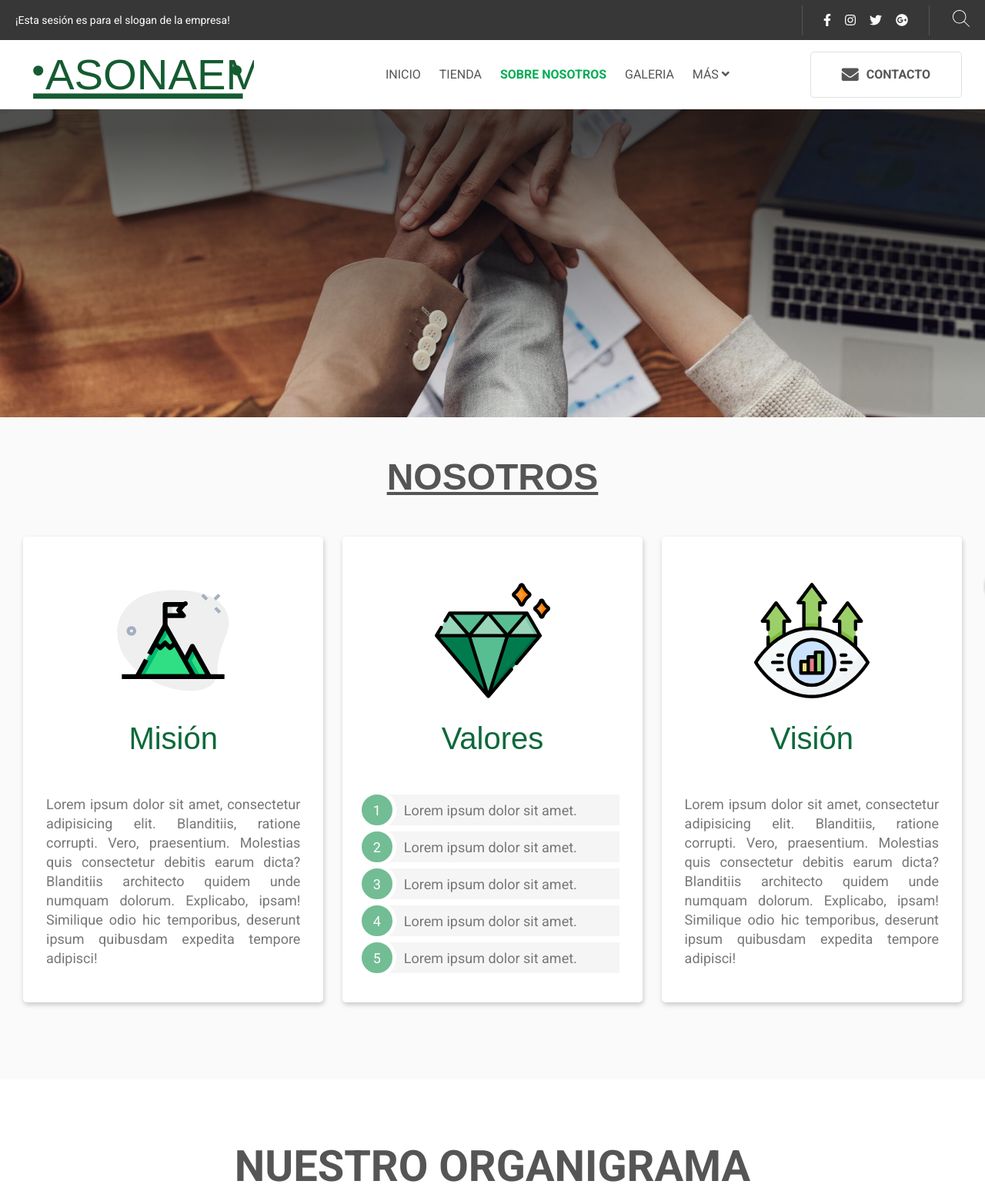
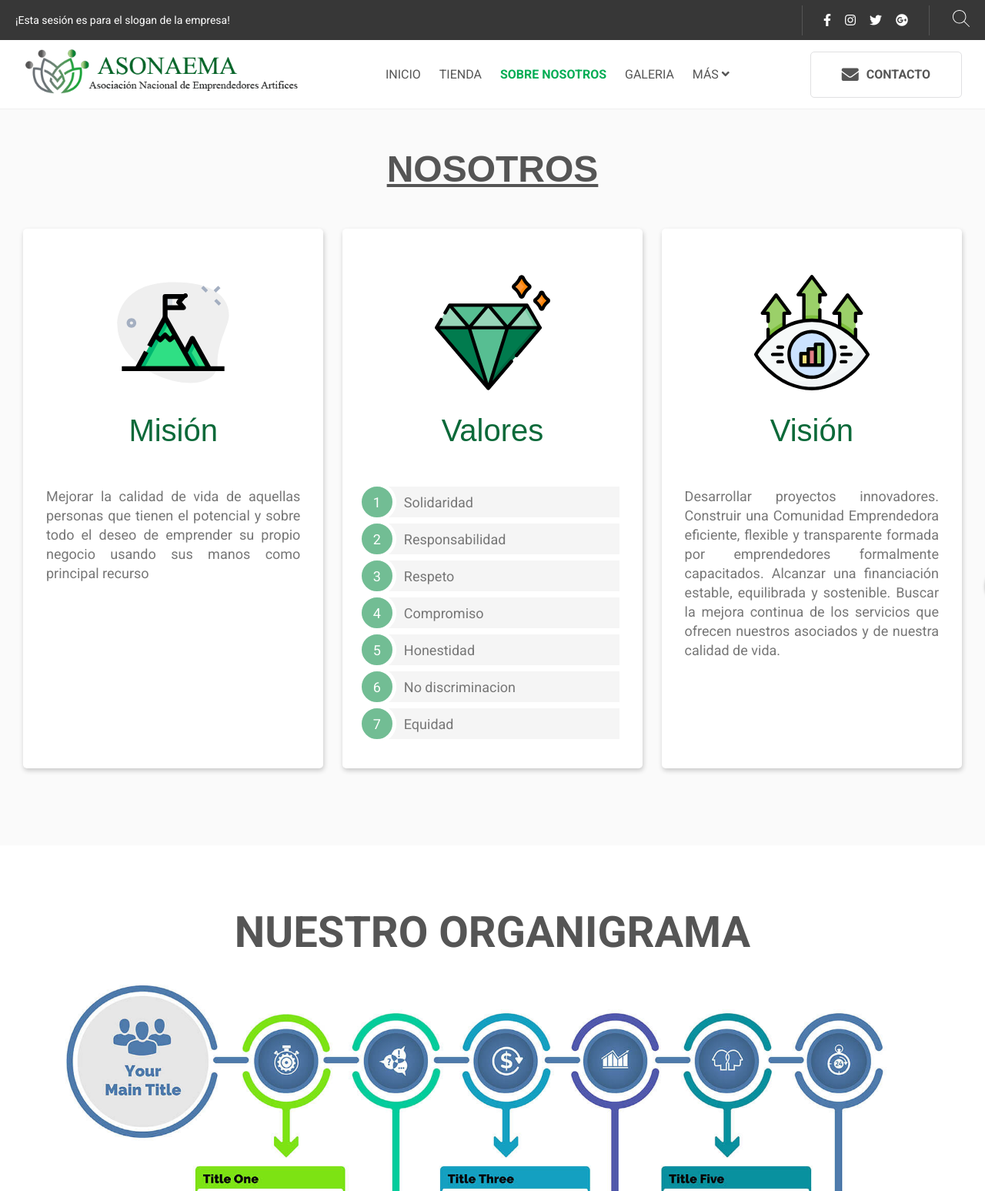
Before and after one commit to StevenBaezFernandez/asonaema, a PHP site: page /asonaema/nosotros in a window 1280 px wide. Shown: the top 1547 px of the page at 77% size. Run offline with PHP 8.4, Linux system fonts and the light colour scheme; some libraries are stand-ins or nearby versions.

Commit message:
most to date 03/10/21

```diff
--- a/css/main.css
+++ b/css/main.css
@@ -142,8 +142,8 @@ body a{
 }
 .header-father .header2 .contenedor_img_logo img{
     width: 100%;
-    max-width: 300px;
-    min-width: 200px;
+    max-width: 480px;
+    min-width: 128px;
 }
 .banner{
     width: 100%;
@@ -850,16 +850,16 @@ body a{
     max-width: 500px;
 }
 .column_info_container.active > .column_info:nth-child(2),
-#sub_container_valor_mision_vision > .mision.active{
-    animation: animation_column_info_1 1s ease-out .2s forwards;
+#sub_container_valor_mision_vision > .mision{
+    animation: animation_column_info_1 1s ease-out .8s forwards;
 }
 .column_info_container.active > .column_info:nth-child(3),
-#sub_container_valor_mision_vision > .valores.active{
-    animation: animation_column_info_2 1s ease-out .4s forwards;
+#sub_container_valor_mision_vision > .valores{
+    animation: animation_column_info_2 1s ease-out 1.3s forwards;
 }
 .column_info_container.active > .column_info:nth-child(4),
-#sub_container_valor_mision_vision > .vision.active{
-    animation: animation_column_info_3 1s ease-out .2s forwards;
+#sub_container_valor_mision_vision > .vision{
+    animation: animation_column_info_3 1s ease-out .8s forwards;
 }
   @keyframes animation_column_info_1{
     0%{
--- a/header.php
+++ b/header.php
@@ -40,7 +40,7 @@
         </div>
         <div class="header2">
             <a href="http://localhost/asonaema/" class="contenedor_img_logo">
-                <img src="http://localhost/asonaema/img/logo_prueba.svg" alt="logotipo">
+                <img src="http://localhost/asonaema/img/prueba_logo5.png" alt="logotipo">
             </a>
 
             <ul class="menu principal">
--- a/home.php
+++ b/home.php
@@ -11,7 +11,7 @@
 	<link rel="stylesheet" href="https://cdn.jsdelivr.net/npm/glider-js@1.7.3/glider.min.css">
     <link rel="stylesheet" href="http://localhost/asonaema/css/main.css">
     <link rel="stylesheet" href="http://localhost/asonaema/css/responsive.css">
-    <link rel="shortcut icon" href="http://localhost/asonaema/img/logo_prueba.svg" type="image/x-icon">
+    <link rel="shortcut icon" href="http://localhost/asonaema/img/logo.png" type="image/x-icon">
     <title>ASONAEMA - Home</title>
 </head>
 <body>
--- a/js/main.js
+++ b/js/main.js
@@ -384,15 +384,9 @@ function scrollAnimation(){
 
         if(document.querySelector('#sub_container_valor_mision_vision')){
             let display_size = window.innerHeight/1.3;
-            let obj_position1 = document.querySelector('#sub_container_valor_mision_vision > .mision').getBoundingClientRect().top;
             let obj_position2 = document.querySelector('.organigrama_container').getBoundingClientRect().top;
             let obj_position3 = document.querySelector('.quienes').getBoundingClientRect().top;
 
-            if(obj_position1 < display_size){
-                document.querySelector('#sub_container_valor_mision_vision > .mision').classList.add('active');
-                document.querySelector('#sub_container_valor_mision_vision > .valores').classList.add('active');
-                document.querySelector('#sub_container_valor_mision_vision > .vision').classList.add('active');
-            }
             if(obj_position2 < display_size){
                 document.querySelector('.organigrama_container').classList.add('active');
             }
--- a/nosotros.php
+++ b/nosotros.php
@@ -16,10 +16,6 @@
     ?>
 
 
-    <div class="banner_nosotros">
-        <div class="cover_banner_nosotros">
-        </div>
-    </div>
 
     <div class="valores_mision_vision_container">
         <h2 class="nosotros_main_title">Nosotros</h2>
@@ -29,29 +25,31 @@
                 <img src="img/mission.svg" loading="lazy" class="mision_img" alt="">
                 <h2 class="mision_title">Misión</h2>
                 <p class="mision_text">
-                    Lorem ipsum dolor sit amet, consectetur adipisicing elit. Blanditiis, ratione corrupti. Vero, praesentium.
-                    Molestias quis consectetur debitis earum dicta? Blanditiis architecto quidem unde numquam dolorum. Explicabo,
-                    ipsam! Similique odio hic temporibus, deserunt ipsum quibusdam expedita tempore adipisci!
+                Mejorar la calidad de vida de aquellas personas que tienen el potencial y sobre todo el deseo de
+                emprender su propio negocio usando sus manos como principal recurso
                 </p>
             </div>
             <div class="valores" id="valores">
                 <img src="img/value.svg" loading="lazy" class="valores_img" alt="">
                 <h2 class="valores_title">Valores</h2>
                 <ul class="lista_valores">
-                    <li><span class="number_item_valor">1</span> Lorem ipsum dolor sit amet.</li>
-                    <li><span class="number_item_valor">2</span>Lorem ipsum dolor sit amet.</li>
-                    <li><span class="number_item_valor">3</span>Lorem ipsum dolor sit amet.</li>
-                    <li><span class="number_item_valor">4</span>Lorem ipsum dolor sit amet.</li>
-                    <li><span class="number_item_valor">5</span>Lorem ipsum dolor sit amet.</li>
+                    <li><span class="number_item_valor">1</span>Solidaridad</li>
+                    <li><span class="number_item_valor">2</span>Responsabilidad</li>
+                    <li><span class="number_item_valor">3</span>Respeto</li>
+                    <li><span class="number_item_valor">4</span>Compromiso</li>
+                    <li><span class="number_item_valor">5</span>Honestidad</li>
+                    <li><span class="number_item_valor">6</span>No discriminacion</li>
+                    <li><span class="number_item_valor">7</span>Equidad</li>
                 </ul>
             </div>
             <div class="vision" id="vision">
                 <img src="img/vision.svg" loading="lazy" class="vision_img" alt="">
                 <h2 class="vision_title">Visión</h2>
                 <p class="vision_text">
-                    Lorem ipsum dolor sit amet, consectetur adipisicing elit. Blanditiis, ratione corrupti. Vero, praesentium.
-                    Molestias quis consectetur debitis earum dicta? Blanditiis architecto quidem unde numquam dolorum. Explicabo,
-                    ipsam! Similique odio hic temporibus, deserunt ipsum quibusdam expedita tempore adipisci!
+                    Desarrollar proyectos innovadores. Construir una Comunidad Emprendedora eficiente, flexible y
+                    transparente formada por emprendedores formalmente capacitados. Alcanzar una financiación
+                    estable, equilibrada y sostenible. Buscar la mejora continua de los servicios que ofrecen nuestros
+                    asociados y de nuestra calidad de vida.
                 </p>
             </div>
         </div>
@@ -67,10 +65,10 @@
         <div class="info_quienes">
             <h3 class="quienes_title">Que es ASONAEMA?</h3>
             <p class="quienes_text">
-                Lorem ipsum dolor sit amet, consectetur adipisicing elit. Natus, placeat autem mollitia nesciunt facilis
-                quae expedita numquam voluptatum doloribus iusto unde. Laboriosam nisi quod nihil. Similique neque libero nemo
-                adipisci dolor laboriosam quae aliquam cum illum minima veritatis, voluptates nobis eligendi distinctio,
-                obcaecati, ipsam a repellat! Corrupti facere veritatis nisi?
+                Asociación Nacional de Emprendedores Artífices es una entidad sin fines de lucro que desarrolla
+                actividades, culturales, educativas y cooperación, dirigidas a mejorar la calidad de vida de los
+                Emprendedores artesanos a nivel del territorio nacional dominicano con diferentes capacidades y
+                habilidades.
             </p>
             <button class="quienes_btn"> Más información <i class="fas fa-arrow-right"></i></button>
         </div>
```
Also changed, not shown: img/LOGO ASONOEMA PNG_Mesa de trabajo 1.png (added), img/LOGO-TROPICALISIMO-PNG-.jpg (added), img/bombillo.jpg (added), img/forma_logo.png (added), img/logo.png (added), img/prueba_logo.png (added), img/prueba_logo2.png (added), img/prueba_logo3.png (added), img/prueba_logo4.png (added), img/prueba_logo5.png (added).
